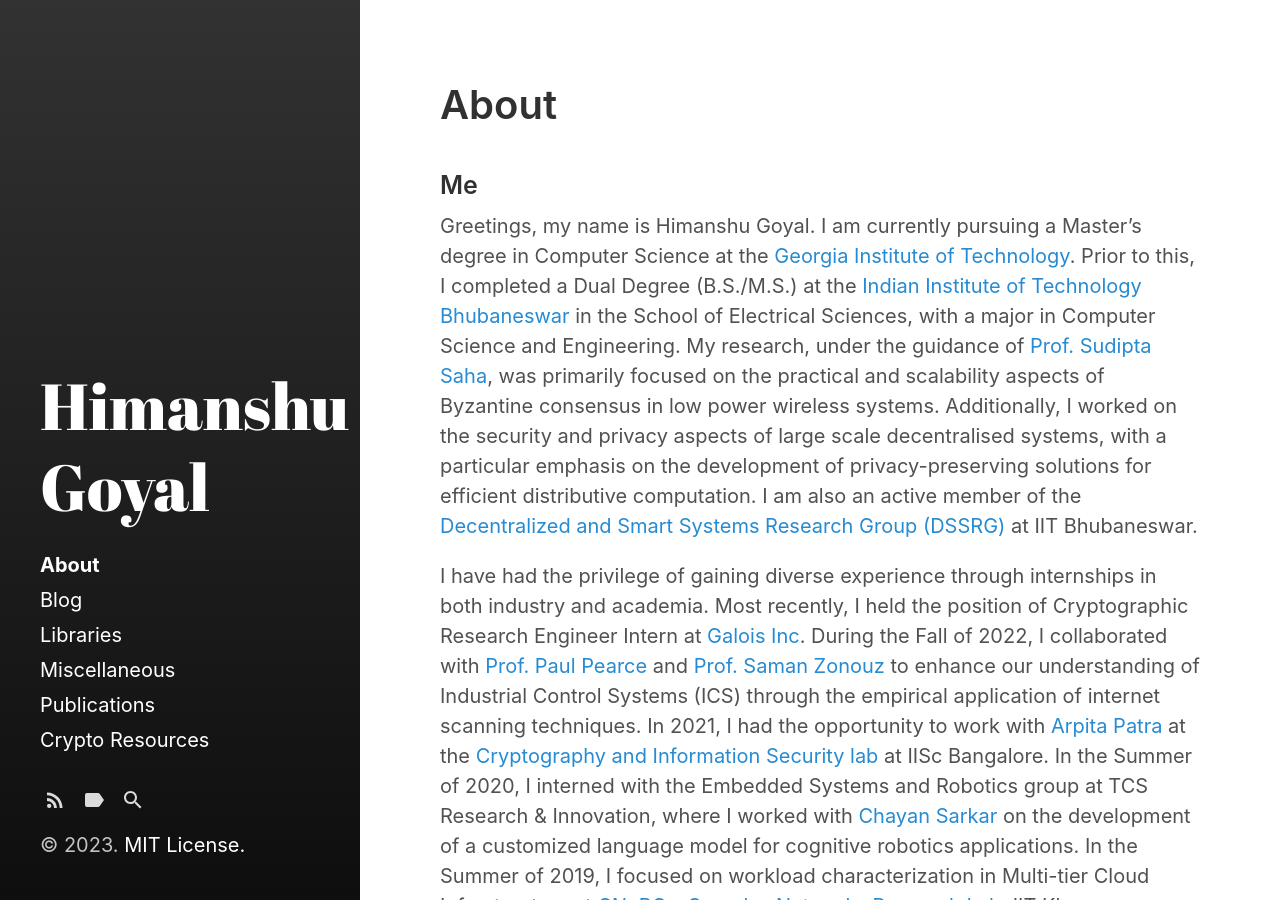
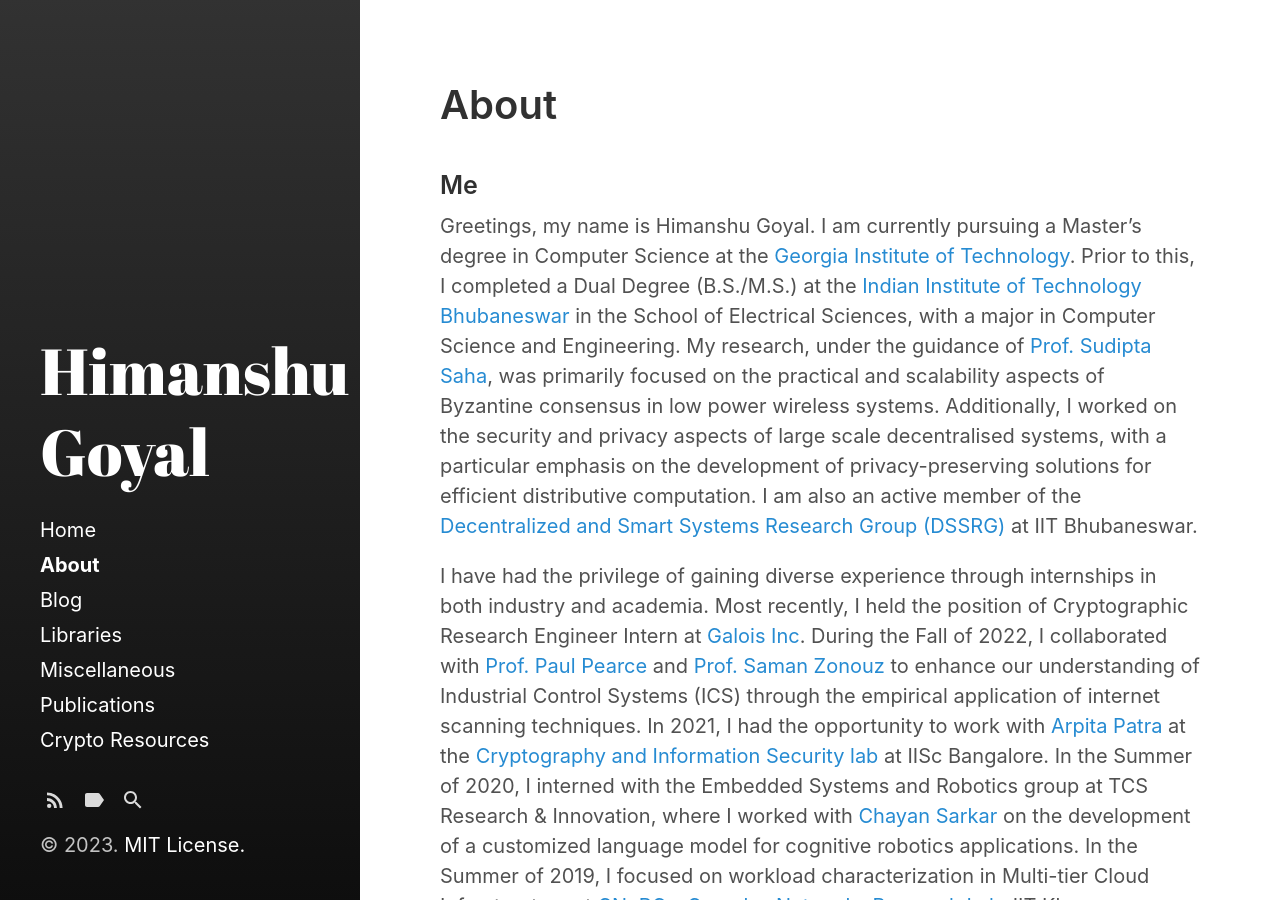
Before and after one commit to move47/goyal_himanshu.github.io, a Jekyll site: the page built from about.md, in a window 1280 px wide and 900 px high. Built offline with Jekyll 4.4.1, drawn with Linux system fonts in a browser that asks for light colours.

Commit message:
making homelink true

```diff
--- a/_config.yml
+++ b/_config.yml
@@ -29,7 +29,7 @@ plugins:
   - jekyll-paginate
 
 # Sidebar link settings
-sidebar_home_link:  false
+sidebar_home_link:  true
 # sidebar_blog_link:  '/blog'   # By default, your home page is your blog
                                 # page. If you change your paginate_path,
                                 # set this to the root of the paginate_path
```
